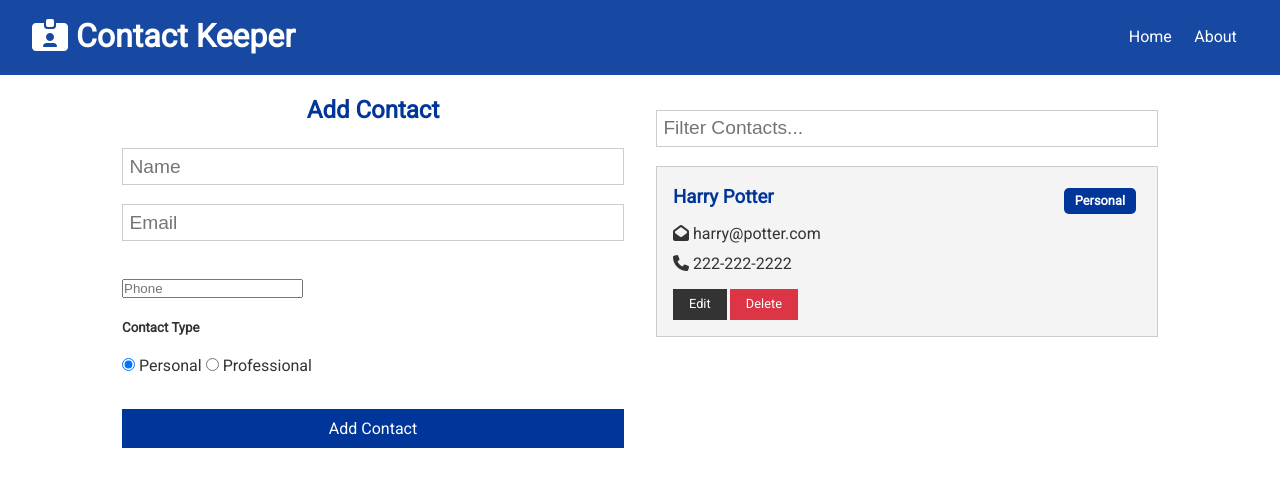
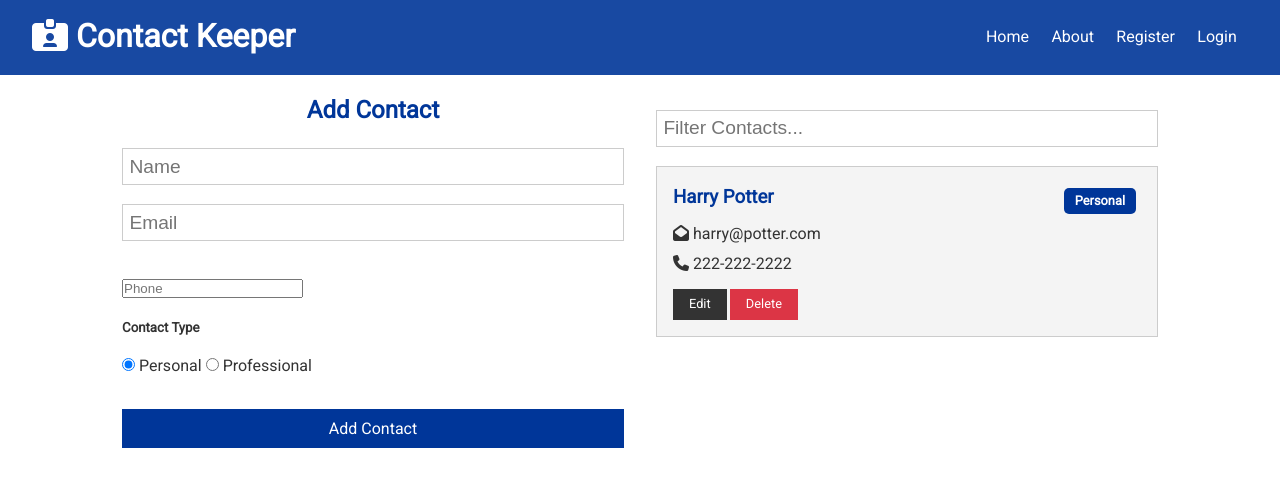
Before and after one commit to adamcpenman/ContactKeeper, a React (Create React App) app in the folder client/: page / in a window 1280 px wide. Shown: the top 486 px of the page. Built offline with nearby package versions, Linux system fonts and the light colour scheme.

Commit message:
routes/links set up to reg/login

```diff
--- a/client/src/App.js
+++ b/client/src/App.js
@@ -3,6 +3,8 @@
 import Navbar from './components/layouts/Navbar';
 import Home from './components/pages/Home';
 import About from './components/pages/About';
+import Register from './components/auth/Register';
+import Login from './components/auth/Login';
 
 import ContactState from './context/contact/ContactState';
 import AuthState from './context/auth/AuthState';
@@ -19,6 +21,8 @@
               <Switch>
                 <Route exact path='/' component={Home} />
                 <Route exact path='/about' component={About} />
+                <Route exact path='/register' component={Register} />
+                <Route exact path='/login' component={Login} />
               </Switch>
             </div>
           </Fragment>
--- a/client/src/components/layouts/Navbar.js
+++ b/client/src/components/layouts/Navbar.js
@@ -15,6 +15,12 @@
         <li>
           <Link to='/about'>About</Link>
         </li>
+        <li>
+          <Link to='/register'>Register</Link>
+        </li>
+        <li>
+          <Link to='/login'>Login</Link>
+        </li>
       </ul>
     </div>
   );
```
